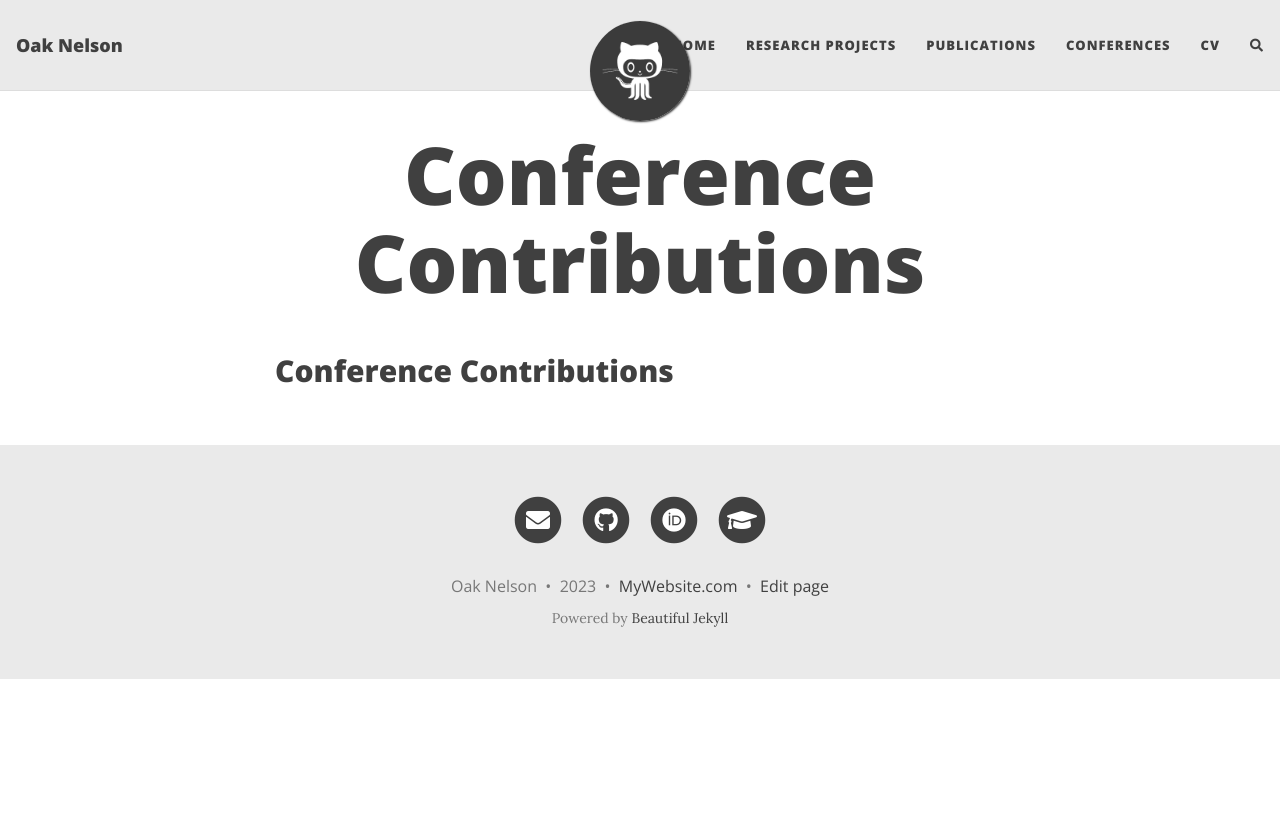
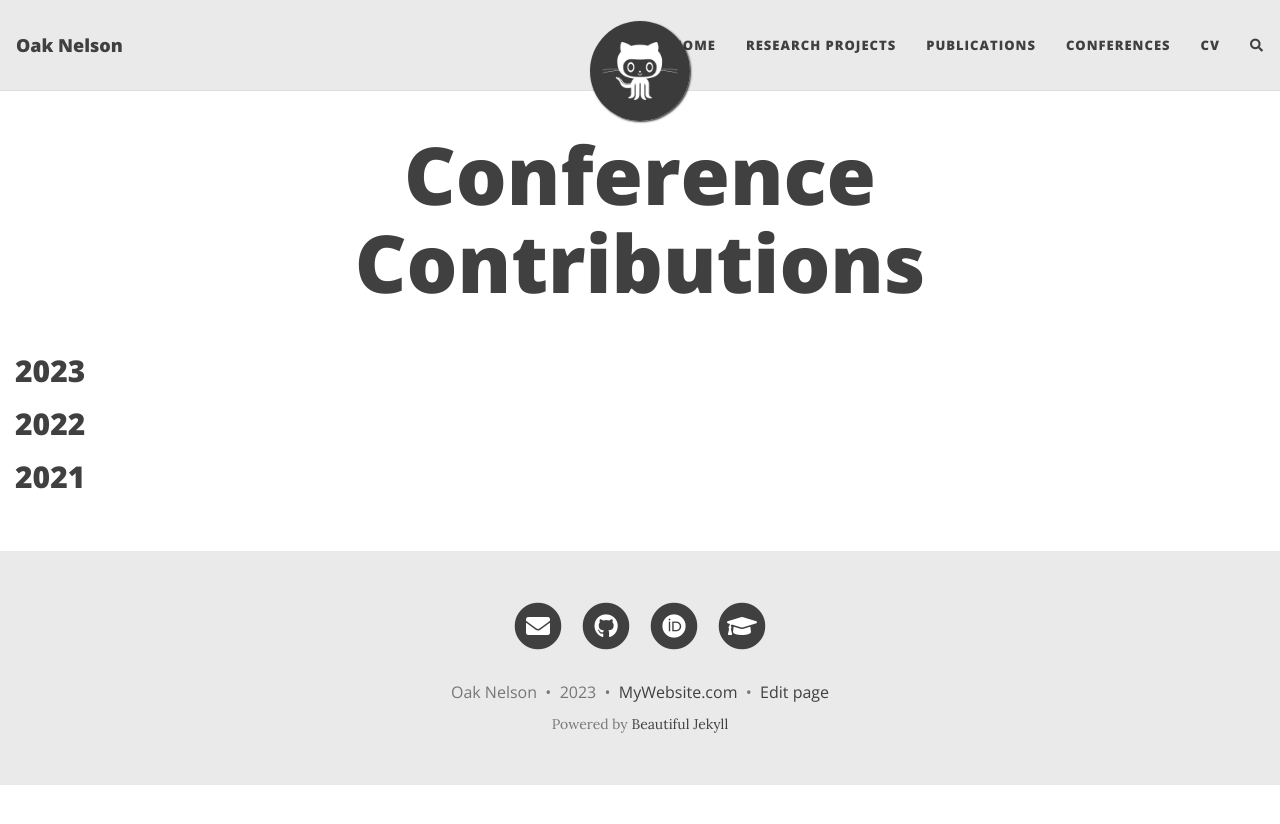
Before and after one commit to nelsonand/website, a Jekyll site: the page built from conferences.md, in a window 1280 px wide. Shown: the top 824 px of the page. Built offline with Jekyll 4.4.1, drawn with Linux system fonts in a browser that asks for light colours; nearby versions of some CDN libraries; our own code applies the rules of GitHub Pages for plain Markdown files; comment, search, counter and statistics services are not loaded.

Commit message:
Update conferences.md

```diff
--- a/conferences.md
+++ b/conferences.md
@@ -1 +1,11 @@
-## Conference Contributions
+---
+layout: page
+title: Conference Contributions
+full-width: true
+---
+
+## 2023
+
+## 2022
+
+## 2021
```
